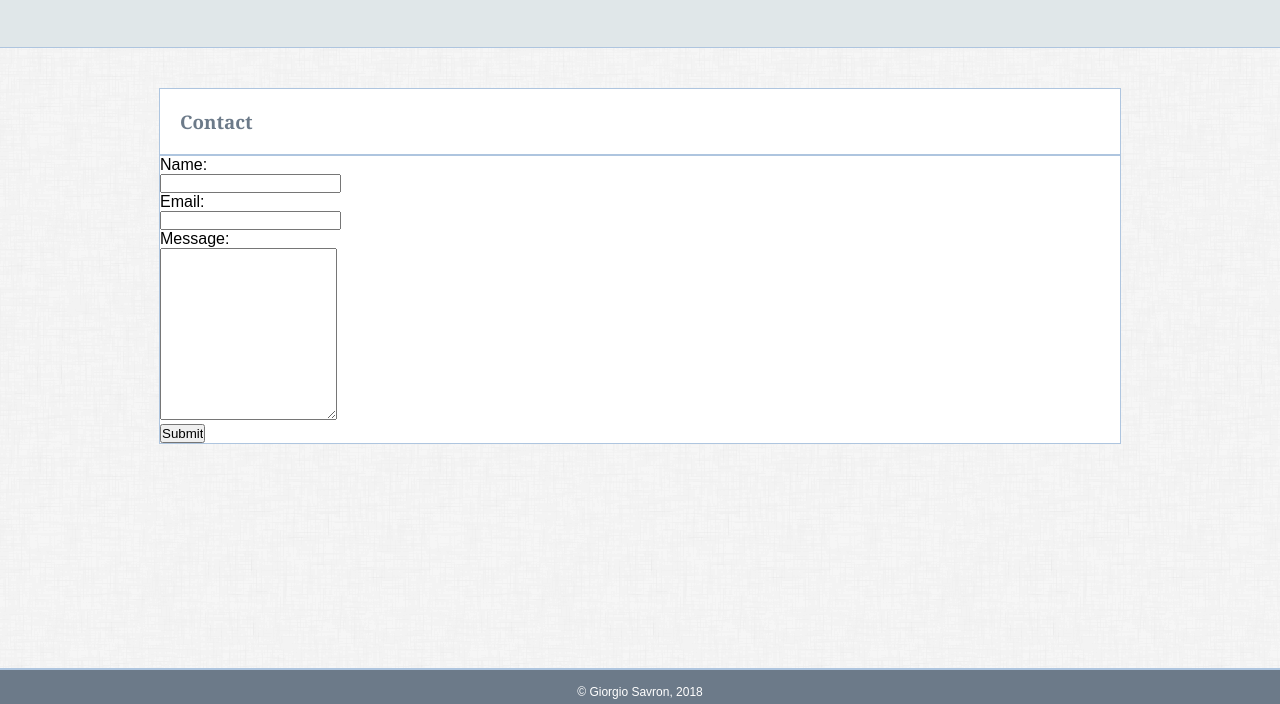
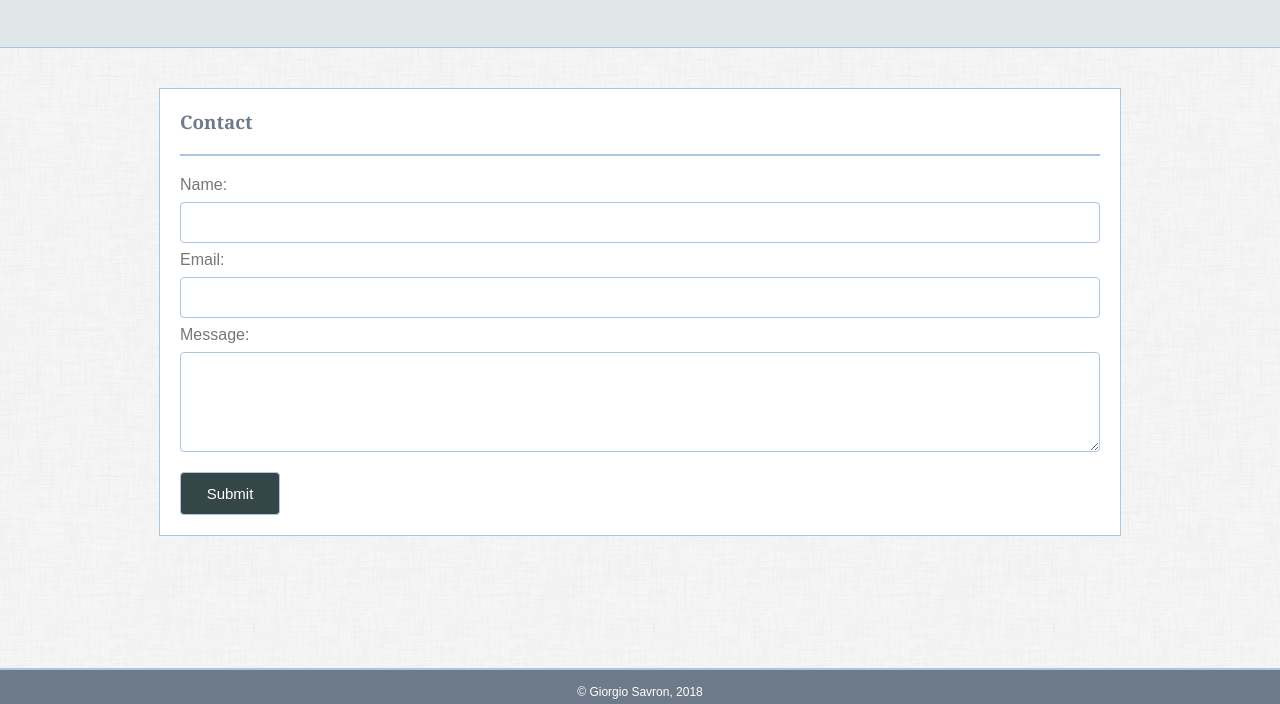
Before and after one commit to gsavr/Basic-Portfolio, a plain HTML site: page contact.html in a window 1280 px wide. Shown: the part 96-800 px from the top of the page. Drawn offline with Linux system fonts and the light colour scheme.

Commit message:
CSS edit

```diff
--- a/assets/css/style.css
+++ b/assets/css/style.css
@@ -64,6 +64,8 @@ a:visited{
 
 hr {
     border: .5px solid #aec5df;
+    margin-right:20px;
+    margin-left:20px;
 }
 
 h2, h3 {
@@ -87,7 +89,7 @@ p {
 }
 
 .footer{
-    position: absolute;
+    position: absolute; /* for about and contact page */
     bottom: 0;
     background-color: #6C7A89;
     color: white;
@@ -110,7 +112,15 @@ p {
     margin-left: 50px;
 }
 
-    /* Picture Text in portfolio page */
+.content-portfolio {
+    align-content: center;
+    max-width: 960px;   /* size of webpage and centering in browser */
+    margin: auto;
+    background-color: #ffffff;
+    border: 1px solid #aec5df;
+    padding-bottom: 50px;
+}
+
 .portfolio-desc {
     background-color: #6C7A89;
     position: absolute;
@@ -139,3 +149,36 @@ p {
     border-top: 2px solid #aec5df;
     margin-top: 50px;
 }
+
+/* contact page */
+form {
+    padding: 20px;
+    color: #777777;
+}
+
+input {
+    width: 100%;
+    padding: 12px 20px;
+    margin: 8px 0;
+    display: inline-block;
+    border: 1px solid #aec5df;
+    border-radius: 4px;
+    box-sizing: border-box;
+}
+
+#message {
+    width: 100%;
+    height: 100px;
+    margin: 8px 0;
+    border: 1px solid #aec5df;
+    border-radius: 4px;
+    box-sizing: border-box;
+}
+  #submitbutton {
+      width: 100px;
+      color: white;
+      background-color: #354649;
+      margin-bottom: 0px;
+      font-size: 15px;
+
+  }
--- a/contact.html
+++ b/contact.html
@@ -39,9 +39,9 @@
                 <br>
             Message:
                  <br>
-            <textarea id="message" name="message" style="height:170px"></textarea>
+            <textarea id="message" name="message"></textarea>
                  <br>
-            <input type="submit" value="Submit">
+            <input id="submitbutton" type="submit" value="Submit">
         </form>
     </div>
 
```
Also changed, not shown: portfolio.html (+1 -1 lines).
